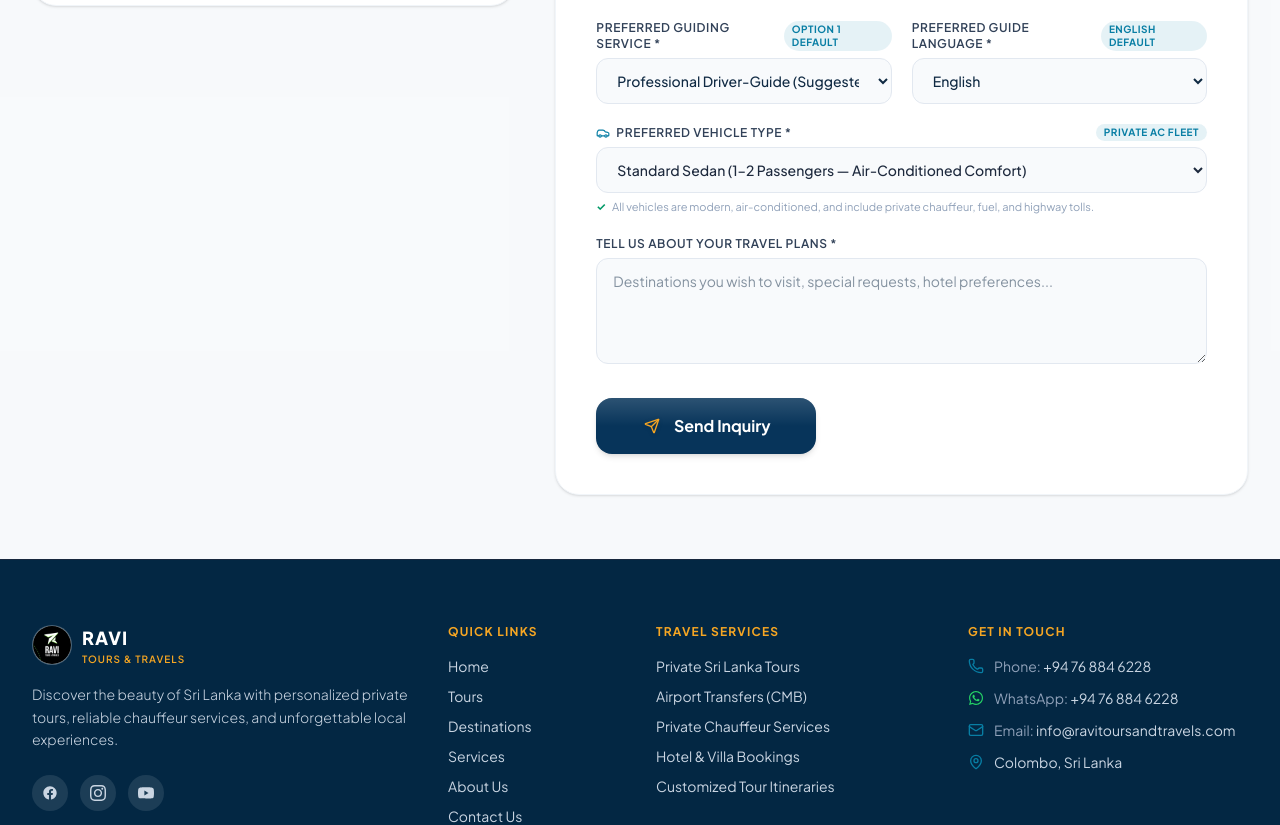
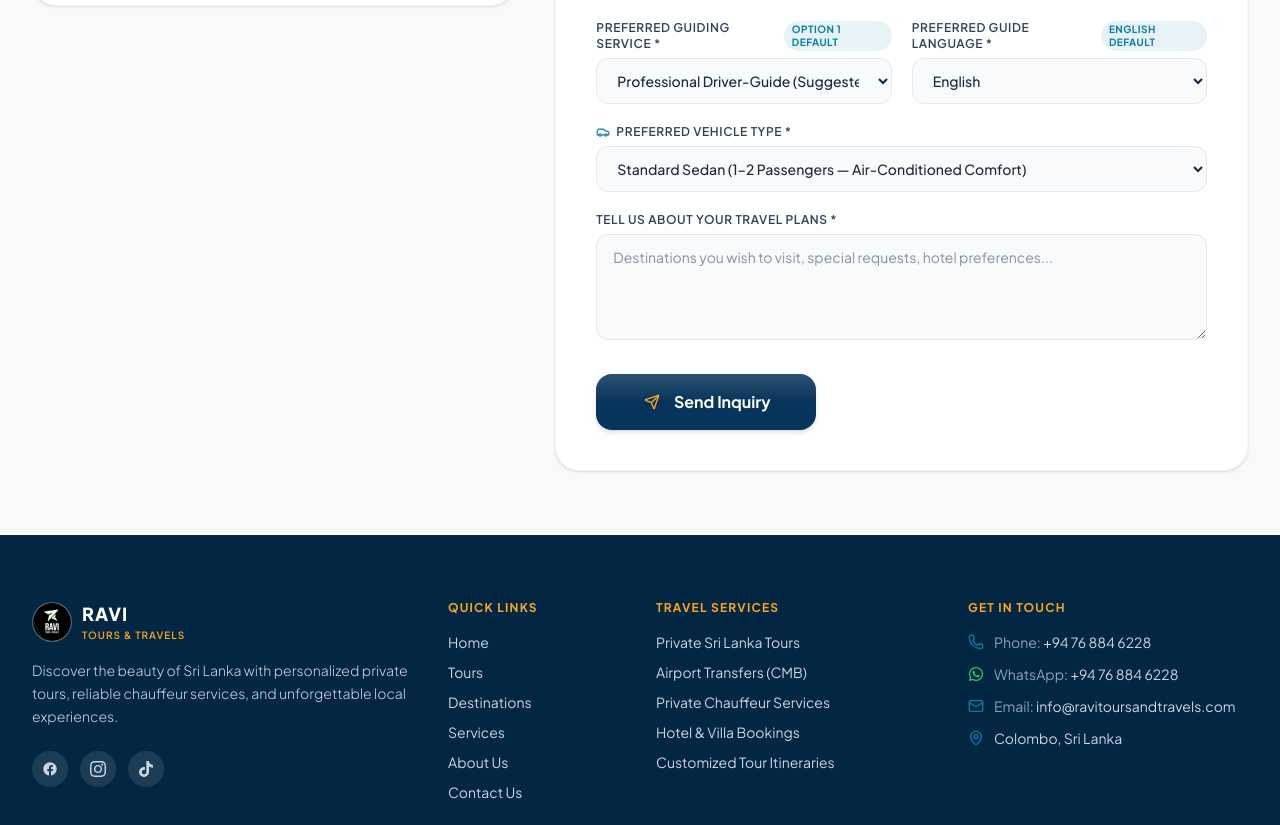
Before and after one commit to Pubudu-Harshana/ravitours_web, a Next.js app: page /contact in a window 1280 px wide. Shown: the part 920-1745 px from the top of the page. Built offline with nearby package versions, Linux system fonts and the light colour scheme.

Commit message:
feat(social): update facebook and tiktok links, streamline vehicle section

```diff
--- a/app/contact/page.tsx
+++ b/app/contact/page.tsx
@@ -704,14 +704,9 @@ function ContactPageContent() {
 
                   {/* Preferred Vehicle Type */}
                   <div>
-                    <label className="block text-xs font-semibold text-slate-700 uppercase tracking-wider mb-1.5 flex items-center justify-between">
-                      <span className="flex items-center gap-1.5">
-                        <Car className="w-3.5 h-3.5 text-[#087EA4]" />
-                        <span>{t.contactPage.vehicleLabel} *</span>
-                      </span>
-                      <span className="text-[10px] font-bold uppercase tracking-wider px-2 py-0.5 rounded-full bg-[#087EA4]/10 text-[#087EA4]">
-                        {t.contactPage.vehicleDefaultBadge}
-                      </span>
+                    <label className="block text-xs font-semibold text-slate-700 uppercase tracking-wider mb-1.5 flex items-center gap-1.5">
+                      <Car className="w-3.5 h-3.5 text-[#087EA4]" />
+                      <span>{t.contactPage.vehicleLabel} *</span>
                     </label>
                     <select
                       disabled={isSubmitting}
@@ -743,10 +738,6 @@ function ContactPageContent() {
                         Not Sure — Recommend the best vehicle for our party &amp; luggage
                       </option>
                     </select>
-                    <p className="text-[11px] text-slate-400 mt-1.5 flex items-center gap-1.5">
-                      <span className="text-emerald-600 font-bold">✓</span>
-                      <span>All vehicles are modern, air-conditioned, and include private chauffeur, fuel, and highway tolls.</span>
-                    </p>
                   </div>
 
                   {/* Message */}
--- a/components/Footer.tsx
+++ b/components/Footer.tsx
@@ -70,14 +70,14 @@ export default function Footer() {
                 </svg>
               </a>
               <a
-                href={siteConfig.social.youtube}
+                href={siteConfig.social.tiktok}
                 target="_blank"
                 rel="noopener noreferrer"
-                aria-label="YouTube"
-                className="w-9 h-9 rounded-full bg-white/10 hover:bg-rose-600 flex items-center justify-center text-slate-300 hover:text-white transition-colors"
+                aria-label="TikTok"
+                className="w-9 h-9 rounded-full bg-white/10 hover:bg-black flex items-center justify-center text-slate-300 hover:text-white transition-colors"
               >
                 <svg className="w-4 h-4 fill-current" viewBox="0 0 24 24">
-                  <path d="M23.498 6.186a3.016 3.016 0 0 0-2.122-2.136C19.505 3.545 12 3.545 12 3.545s-7.505 0-9.377.505A3.017 3.017 0 0 0 .502 6.186C0 8.07 0 12 0 12s0 3.93.502 5.814a3.016 3.016 0 0 0 2.122 2.136c1.871.505 9.376.505 9.376.505s7.505 0 9.377-.505a3.015 3.015 0 0 0 2.122-2.136C24 15.93 24 12 24 12s0-3.93-.502-5.814zM9.545 15.568V8.432L15.818 12l-6.273 3.568z" />
+                  <path d="M12.525.02c1.31-.02 2.61-.01 3.91-.02.08 1.53.63 3.09 1.75 4.17 1.12 1.11 2.7 1.62 4.24 1.79v4.03c-1.44-.05-2.89-.35-4.2-.97-.57-.26-1.1-.59-1.62-.93-.01 2.92.01 5.84-.02 8.75-.08 1.4-.54 2.79-1.35 3.94-1.31 1.92-3.58 3.17-5.91 3.21-1.43.08-2.86-.31-4.08-1.03-2.02-1.19-3.44-3.37-3.65-5.71-.02-.5-.03-1-.01-1.49.18-1.9 1.12-3.72 2.58-4.96 1.66-1.44 3.98-2.13 6.15-1.72.02 1.48-.04 2.96-.04 4.44-.99-.32-2.15-.23-3.02.37-.63.41-1.11 1.04-1.36 1.75-.21.51-.15 1.07-.14 1.61.24 1.64 1.82 3.02 3.5 2.87 1.12-.01 2.19-.66 2.77-1.61.19-.33.4-.67.41-1.06.1-1.79.06-3.57.07-5.36.01-4.03-.01-8.05.02-12.07z" />
                 </svg>
               </a>
             </div>
--- a/data/siteConfig.ts
+++ b/data/siteConfig.ts
@@ -15,7 +15,8 @@ export interface SiteConfig {
   social: {
     facebook: string;
     instagram: string;
-    youtube: string;
+    tiktok: string;
+    youtube?: string;
     tripadvisor?: string;
   };
   navigation: {
@@ -41,9 +42,9 @@ export const siteConfig: SiteConfig = {
     officeHours: "24/7 Customer Support & Travel Assistance",
   },
   social: {
-    facebook: "https://facebook.com",
+    facebook: "https://www.facebook.com/share/1GcFCUBCPr/?mibextid=wwXIfr",
     instagram: "https://instagram.com",
-    youtube: "https://youtube.com",
+    tiktok: "https://www.tiktok.com/@ravi_tours_travels?_r=1&_t=ZS-9AvnOt2fhKP",
   },
   navigation: [
     { label: "Home", href: "/" },
```
